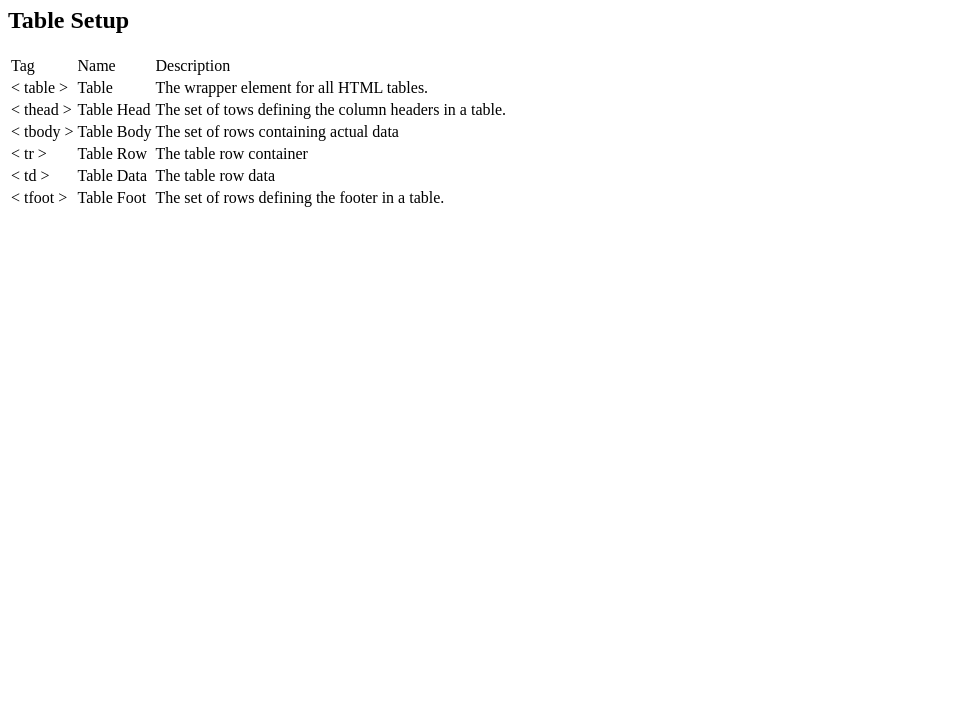
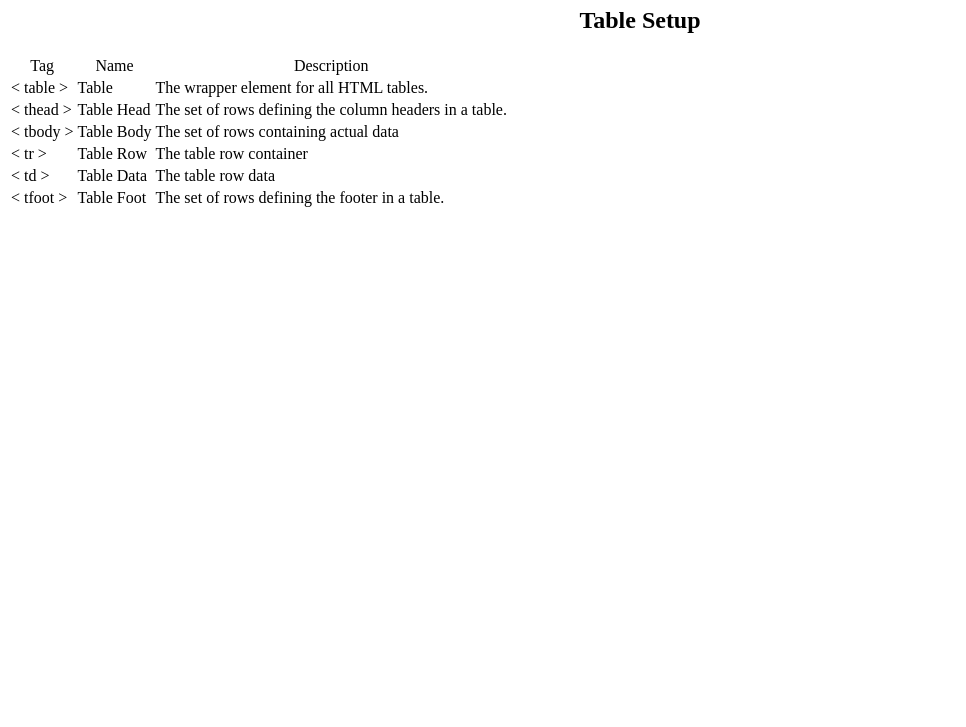
Before and after one commit to tenguterror/html-css-cheatsheet, a plain HTML site: page index.html in a window 1280 px wide. Shown: the part 73-800 px from the top of the page, without its empty margins (0-966 px from the left). Drawn offline with Linux system fonts and the light colour scheme.

Commit message:
added some style and spelling

```diff
--- a/index.html
+++ b/index.html
@@ -4,6 +4,7 @@
   <meta charset="UTF-8">
   <meta http-equiv="X-UA-Compatible" content="IE=edge">
   <meta name="viewport" content="width=device-width, initial-scale=1.0">
+  <link rel="stylesheet" href="styles.css">
   <title>Html-css Cheatsheet</title>
 </head>
 <body>
@@ -13,7 +14,7 @@
 
   <main>
 
-    <section>
+    <section class="setup">
       <h2>Table Setup</h2>
       <table>
         <thead>
@@ -32,7 +33,7 @@
           <tr>
             <td>&lt; thead &gt;</td>
             <td>Table Head</td>
-            <td>The set of tows defining the column headers in a table.</td>
+            <td>The set of rows defining the column headers in a table.</td>
           </tr>
           <tr>
             <td>&lt; tbody &gt;</td>
--- a/styles.css
+++ b/styles.css
@@ -0,0 +1,7 @@
+h1, h2 {
+  text-align: center;
+}
+
+thead td {
+  text-align: center;
+}
```
